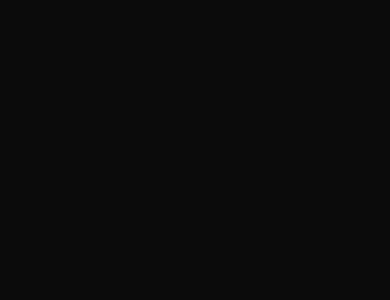
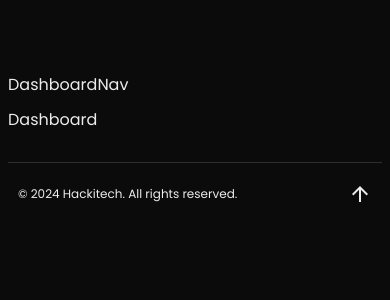
Before and after one commit to gr33pp/hakitech, a React (Create React App) app in the folder client/: page /dashboard in a window 390 px wide. Shown: the top 300 px of the page. Built offline with nearby package versions, Linux system fonts and the light colour scheme.

Commit message:
Refactor landing page styles, update navigation logo, and add dashboard layout and page added responsiveness

```diff
--- a/client/src/layout/Dashboard.jsx
+++ b/client/src/layout/Dashboard.jsx
@@ -1,10 +1,8 @@
 // src/components/Layout.js
 import React, { useEffect } from "react";
 import { Outlet, useLocation } from "react-router-dom";
-import LandingPageNav from "../pages/landing/navigation";
 import Footer from "../components/footer";
-import { LandingFollowUp } from "../pages/landing";
-import { CTA } from "../utils";
+import DashboardNav from "../pages/dashboard/navigation";
 
 const DashboardLayout = () => {
   const location = useLocation();
@@ -12,11 +10,10 @@ const DashboardLayout = () => {
   const renderHeader = () => {
     switch (location.pathname) {
       case "/dashboard":
-        return <LandingPageNav title={"features"} />;
-      case "/contact":
-        return <LandingPageNav title={"contact"} />;
+        return <DashboardNav title={"features"} />;
+
       default:
-        return <LandingPageNav />;
+        return <DashboardNav />;
     }
   };
 
--- /dev/null
+++ b/client/src/pages/dashboard/index.jsx
@@ -0,0 +1,7 @@
+import React from 'react'
+
+export default function Dashboard() {
+  return (
+    <div>Dashboard</div>
+  )
+}
--- /dev/null
+++ b/client/src/pages/dashboard/navigation/index.jsx
@@ -0,0 +1,6 @@
+import React from "react";
+import "./nav.scss";
+
+export default function DashboardNav() {
+  return <div>DashboardNav</div>;
+}
--- a/client/src/pages/landing/landing.scss
+++ b/client/src/pages/landing/landing.scss
@@ -2,7 +2,7 @@
 
 :root {
   --landing-pad: clamp(20px, 5%, 50px);
-  --landing-pad-top: clamp(90px, 10%, 160px);
+  --landing-pad-top: clamp(140px, 10%, 160px);
 }
 
 .landing {
@@ -153,7 +153,7 @@
       align-items: center;
     }
     p {
-      opacity: 0.85;
+      opacity: 0.95;
       max-width: 400px;
       font-size: clamp(18px, 1vw, 24px);
       line-height: 1.4;
@@ -177,8 +177,11 @@
 }
 
 @media screen and (max-width: 1240px) {
+  :root {
+    --landing-pad-top: clamp(120px, 10%, 150px);
+  }
   .landing {
-    row-gap: 12px;
+    // row-gap: 12px;
     &-hero {
       &-content {
         padding: 0 4%;
@@ -204,9 +207,9 @@
     --landing-pad: 8px;
   }
   .landing {
-    row-gap: 20px;
+    row-gap: 10px;
     &-features {
-      row-gap: 12px;
+      grid-gap: 10px !important;
     }
     &-hero {
       &-content {
@@ -218,10 +221,10 @@
       }
     }
   }
+  :root {
+    --landing-pad-top: clamp(72px, 12%, 160px);
+  }
 }
 
-@media screen and (max-width: 920px) {
-  :root {
-    --landing-pad-top: clamp(80px, 15%, 160px);
-  }
+@media screen and (max-width: 840px) {
 }
--- a/client/src/pages/landing/navigation/index.jsx
+++ b/client/src/pages/landing/navigation/index.jsx
@@ -11,7 +11,7 @@ export default function LandingPageNav({ title, login, signup }) {
         {title ? (
           <div className="landing-nav-title">{title}</div>
         ) : (
-          <div className="landing-nav-logo">Hackitech</div>
+          <div className="landing-nav-logo">Hakitech</div>
         )}
         <div className="landing-nav-links">
           {(!login || !signup) && (
--- a/client/src/pages/landing/navigation/nav.scss
+++ b/client/src/pages/landing/navigation/nav.scss
@@ -88,6 +88,9 @@ a {
       &-links {
         display: none !important;
       }
+      &-action {
+        display: none !important;
+      }
     }
   }
 }
```
Also changed, not shown: client/src/index.js (+9 -0 lines), client/src/pages/dashboard/dashboard.scss (added), client/src/pages/dashboard/navigation/nav.scss (added).
